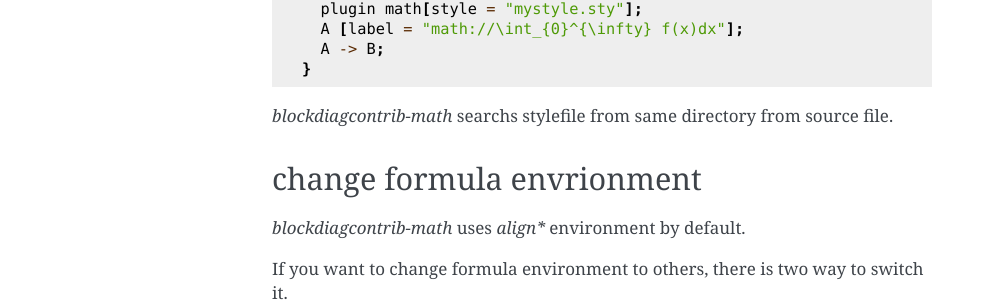
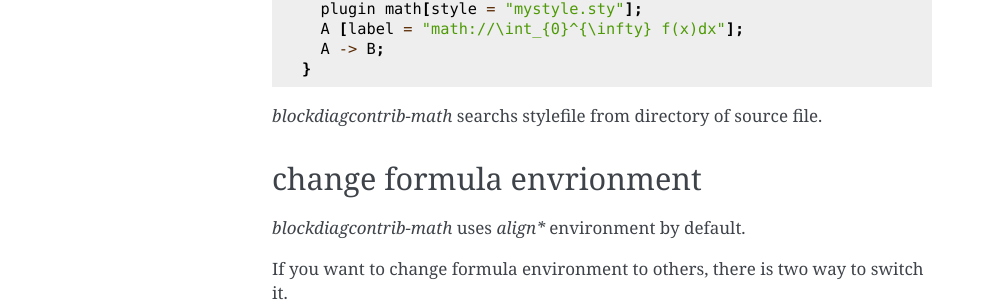
Before and after one commit to blockdiag/blockdiag-contrib, a Sphinx documentation site: the page built from math/docs/index.rst, in a window 1280 px wide. Shown: the part 1221-1523 px from the top of the page, without its empty margins (148-1141 px from the left). Built offline with Sphinx 7.4.7, drawn with Linux system fonts in a browser that asks for light colours.

Commit message:
math: Update docs

```diff
--- a/math/docs/index.rst
+++ b/math/docs/index.rst
@@ -57,7 +57,7 @@ change style of formula
      A -> B;
    }
 
-`blockdiagcontrib-math` searchs stylefile from same directory from source file.
+`blockdiagcontrib-math` searchs stylefile from directory of source file.
 
 change formula envrionment
 ===========================
```
